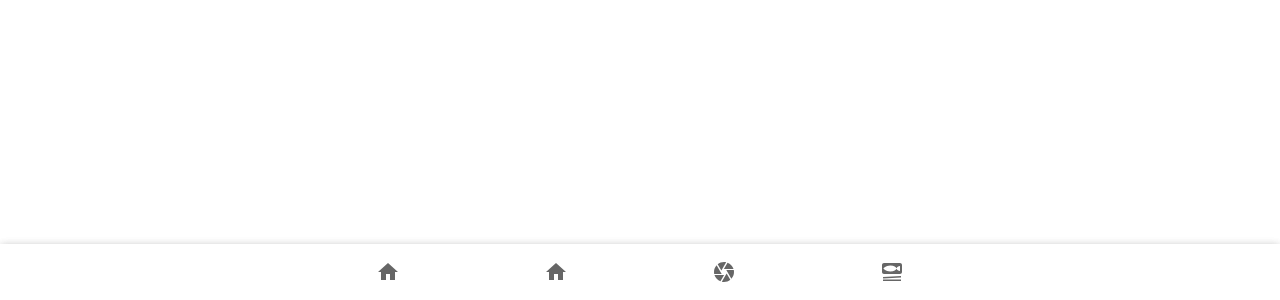
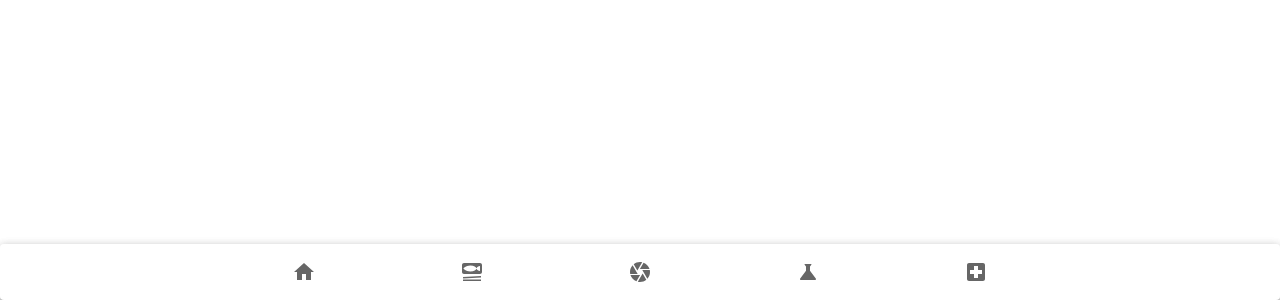
Before and after one commit to manuelmartin-developer/fishapp, a React (Create React App) app in the folder client/: page / in a window 1280 px wide. Shown: the part 500-800 px from the top of the page. Built offline with nearby package versions, Linux system fonts and the light colour scheme.

Commit message:
code: navbar & camera components in progress

```diff
--- a/client/package.json
+++ b/client/package.json
@@ -11,11 +11,13 @@
     "@testing-library/jest-dom": "^5.14.1",
     "@testing-library/react": "^11.2.7",
     "@testing-library/user-event": "^12.8.3",
+    "axios": "^0.23.0",
     "node-sass": "^6.0.1",
     "react": "^17.0.2",
     "react-dom": "^17.0.2",
     "react-router-dom": "^5.3.0",
     "react-scripts": "4.0.3",
+    "react-webcam": "^6.0.0",
     "styled-components": "^5.3.3",
     "web-vitals": "^0.2.4",
     "workbox-background-sync": "^5.1.4",
--- a/client/src/App.js
+++ b/client/src/App.js
@@ -1,20 +1,27 @@
-import React from 'react';
+import React, { useState } from 'react';
 import { BrowserRouter } from 'react-router-dom';
 import Nav from './components/Nav';
 import Main from './components/Main/Main';
-import './App.css';
+import './styles/styles.scss';
+import { userContext } from './contexts/userContext'
 
 function App() {
+
+  const [userLogged, setUserLogged] = useState(false);
+
+  const userData = {
+    userLogged: userLogged,
+    setUserLogged: setUserLogged
+  };
+
   return (
     (
-      <div className="App">
       <BrowserRouter>
+      <userContext.Provider value={userData}>
         <Main />
         <Nav />
+      </userContext.Provider>
       </BrowserRouter>
-      </div>
-
-
     )
   );
 }
--- /dev/null
+++ b/client/src/components/Camera/Camera.jsx
@@ -0,0 +1,94 @@
+import React, { useRef, useState } from "react";
+import Webcam from "react-webcam";
+import CircularProgress from "@mui/material/CircularProgress";
+import CameraIcon from '@mui/icons-material/Camera';
+import IconButton from "@mui/material/IconButton";
+import RefreshIcon from '@mui/icons-material/Refresh';
+import CheckIcon from '@mui/icons-material/Check';
+
+const Camera = () => {
+  const webcamRef = useRef(null);
+  const [photo, setPhoto] = useState("");
+  const [identified, setIdentified] = useState(false);
+  const [loading, setLoading] = useState(false);
+  const videoConstraints = {
+    width: 360,
+    height: 560,
+    facingMode: "user",
+  };
+
+  const capture = () => {
+    const imageSrc = webcamRef.current.getScreenshot();
+    setPhoto(imageSrc);
+
+  };
+
+  const refresh = () => {
+    setPhoto('');
+    setIdentified(false);
+  }
+
+  const accept = () => {
+
+    console.log(photo);
+    setIdentified(true);
+      // Enviar imageSrc a endpoint
+    /**
+     * response ok:
+     * setIdentified(true)
+     * response error:
+     * Volver a tomar foto o buscar por nombre
+     */
+  }
+
+  return (
+    <>
+      {!photo ? (
+        <section className="camera">
+          <Webcam
+            audio={false}
+            mirrored={true}
+            ref={webcamRef}
+            screenshotFormat="image/jpeg"
+            width={"100%"}
+            videoConstraints={videoConstraints}
+            screenshotQuality={1}
+          />
+          <IconButton
+            sx={{ color: "white", display: "flex", position: "relative", top: -75}}
+            onClick={capture}
+            olor="primary"
+            aria-label="take picture"
+            component="span"
+          >
+            <CameraIcon sx={{fontSize:"3.5rem"}} />
+          </IconButton>
+        </section>
+      ) : (
+        <section className="camera">
+          <img src={photo} alt="cam_capture" />
+          <IconButton
+            sx={{ color: "white", position: "relative", top: -550, left:20}}
+            onClick={refresh}
+            olor="primary"
+            aria-label="reload picture"
+            component="span"
+          >
+            <RefreshIcon sx={{fontSize:"4rem"}}  />
+          </IconButton>
+          <IconButton
+            sx={{ color: "white", position: "relative", top: -550, left:180}}
+            onClick={accept}
+            olor="primary"
+            aria-label="reload picture"
+            component="span"
+          >
+            <CheckIcon sx={{fontSize:"4rem"}}  />
+          </IconButton>
+        </section>
+      )}
+    </>
+  );
+};
+
+export default Camera;
--- /dev/null
+++ b/client/src/components/Camera/Camera.scss
@@ -0,0 +1,3 @@
+.css-bnj8z7-MuiButtonBase-root-MuiIconButton-root{
+
+}
--- /dev/null
+++ b/client/src/components/Camera/index.js
@@ -0,0 +1 @@
+export { default } from "./Camera";
--- a/client/src/components/Main/Main.jsx
+++ b/client/src/components/Main/Main.jsx
@@ -1,15 +1,18 @@
 import React from "react";
 import { Switch, Route } from 'react-router-dom';
-import Home from '../Home'
+import Home from '../Home';
+import Camera from "../Camera";
 
 
 const Main = () => {
   return (
-    <main>
+    <main className="main">
         <Switch>
           <Route exact path="/" component={Home}/>
-          <Route path="/"/>
-          <Route path="/"/>
+          <Route path="/camera" component={Camera}/>
+          {/* <Route path="/diagnosis" component={Diagnosis}/>   */}
+          {/* <Route path="/expert" component={Expert}/>   */}
+          {/* <Route path="/aquarium" component={Aquarium}/>   */}
         </Switch>
     </main>
   );
--- a/client/src/components/Nav/Nav.jsx
+++ b/client/src/components/Nav/Nav.jsx
@@ -1,34 +1,75 @@
 import React from "react";
 import BottomNavigationAction from "@mui/material/BottomNavigationAction";
-import BottomNavigation from '@mui/material/BottomNavigation';
+import BottomNavigation from "@mui/material/BottomNavigation";
 import Home from "@mui/icons-material/Home";
 import Camera from "@mui/icons-material/Camera";
 import SetMeal from "@mui/icons-material/SetMeal";
+import LocalHospitalIcon from "@mui/icons-material/LocalHospital";
+import ScienceIcon from "@mui/icons-material/Science";
 import Paper from "@mui/material/Paper";
+import { Link } from "react-router-dom";
 
 import "./Nav.scss";
 
 const Nav = () => {
-  const [value, setValue] = React.useState('recents');
+  const [value, setValue] = React.useState("recents");
 
-  const handleChange = (event, newValue) => {
-    setValue(newValue);
-  };
+
   return (
     <Paper
-      sx={{ position: "fixed", bottom: 0, left: 0, right: 0 }}
+      sx={{
+        position: "fixed",
+        bottom: 0,
+        left: 0,
+        right: 0,
+        justifyContent: "center",
+        paddingRight:2,
+        paddingLeft: 2
+      }}
       elevation={3}
     >
       <BottomNavigation
+        sx={{ width: "100%", }}
         value={value}
         onChange={(event, newValue) => {
           setValue(newValue);
         }}
       >
-      <BottomNavigationAction label="Home" icon={<Home />} />
-      <BottomNavigationAction label="Home" icon={<Home />} />
-      <BottomNavigationAction label="Foto" icon={<Camera />} />
-      <BottomNavigationAction label="Mi Acuario" icon={<SetMeal />} />
+        <BottomNavigationAction
+          sx={{ paddingLeft: 1, paddingRight: 1 }}
+          label="Home"
+          component={Link}
+          to="/"
+          icon={<Home />}
+        />
+        <BottomNavigationAction
+          sx={{ paddingLeft: 1, paddingRight: 1 }}
+          label="Acuario"
+          component={Link}
+          to="/aquarium"
+          icon={<SetMeal />}
+        />
+        <BottomNavigationAction
+          sx={{ paddingLeft: 1, paddingRight: 1}}
+          label="Identificar"
+          component={Link}
+          to="/camera"
+          icon={<Camera />}
+        />
+        <BottomNavigationAction
+          sx={{ paddingLeft: 1, paddingRight: 1 }}
+          label="Diagnóstico"
+          component={Link}
+          to="/diagnosis"
+          icon={<ScienceIcon />}
+        />
+        <BottomNavigationAction
+          sx={{ paddingLeft: 1, paddingRight: 1 }}
+          label="Experto"
+          component={Link}
+          to="/expert"
+          icon={<LocalHospitalIcon />}
+        />
       </BottomNavigation>
     </Paper>
   );
--- /dev/null
+++ b/client/src/contexts/userContext.js
@@ -0,0 +1,2 @@
+import React from 'react';
+export const userContext = React.createContext(null);
```
Also changed, not shown: client/src/components/Nav/Nav.scss (line endings or trailing spaces), 2 other files (tests, documents, lock files or other folders). Lines whose indentation alone changed are shown as unchanged.
